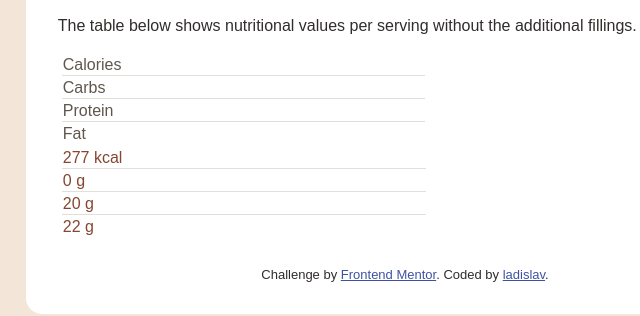
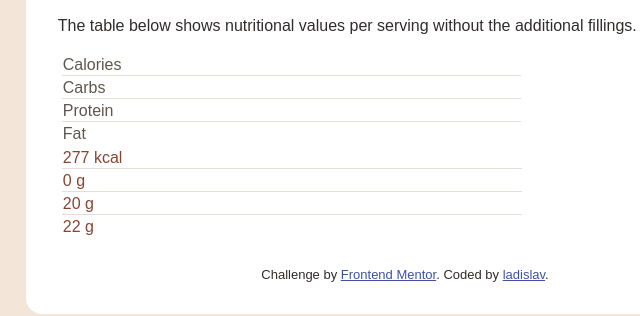
Before and after one commit to Ladislav-git/Frontend-Omelette, a plain HTML site: page index.html in a window 1280 px wide. Shown: the part 1541-1857 px from the top of the page, 235-875 px from the left. Drawn offline with Linux system fonts and the light colour scheme.

Commit message:
wrong file upload

```diff
--- a/index.html
+++ b/index.html
@@ -56,7 +56,7 @@
 
       th,
       td {
-        padding-right: 19em;
+        padding-right: 25em;
         font-weight: 100;
         color: hsl(30, 10%, 34%);
       }
```
